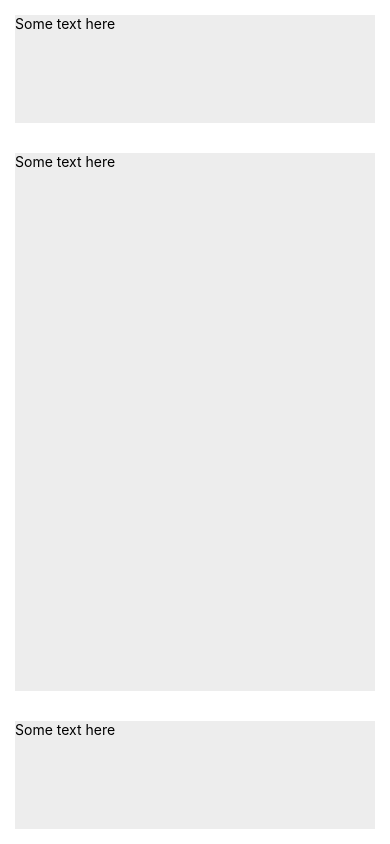
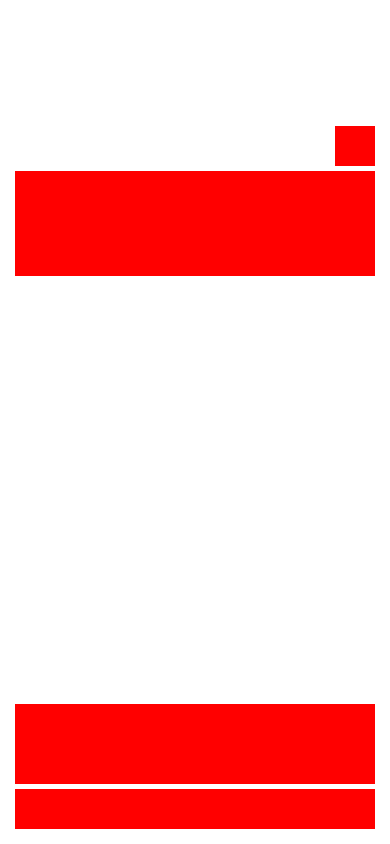
Before and after one commit to Aakash-Bhalani-GeorgianCollege/FirstApp, a React Native app in the folder FirstApp/: screen / in a window 390 px wide. Built offline with nearby package versions, Linux system fonts and the light colour scheme.

Commit message:
added second screen

```diff
--- a/FirstApp/App.tsx
+++ b/FirstApp/App.tsx
@@ -1,12 +1,10 @@
-import { StatusBar } from 'expo-status-bar';
-import { StyleSheet, Text, View } from 'react-native';
-import FlexBox1 from './src/components/FlexBox1'
+import { StyleSheet, View } from 'react-native';
+import FlexBox2 from './src/components/FlexBox2'
 
 export default function App() {
   return (
     <View style={styles.container}>
-      <FlexBox1/>
-      <StatusBar style="auto" />
+      <FlexBox2/>
     </View>
   );
 }
--- a/FirstApp/src/components/FlexBox1.tsx
+++ b/FirstApp/src/components/FlexBox1.tsx
@@ -1,22 +1,16 @@
-import { SafeAreaView, View, Text, StyleSheet } from "react-native"
+import { SafeAreaView, View, StyleSheet } from "react-native"
 
 const FlexBox1 = ()=> {
     return (
         <SafeAreaView style = {styles.wrapper}>
             <View style = {[styles.primary, styles.box1]}>
-                <View style = {styles.default}>
-                    <Text>Some text here</Text>
-                </View>
+                <View style = {styles.default}/>
             </View>
             <View style = {[styles.primary, styles.box2]}>
-                <View style = {styles.default}>
-                    <Text>Some text here</Text>
-                </View>
+                <View style = {styles.default}/>
             </View>
             <View style = {[styles.primary, styles.box3]}>
-                <View style = {styles.default}>
-                    <Text>Some text here</Text>
-                </View>
+                <View style = {styles.default}/>
             </View>
         </SafeAreaView>
     )
@@ -29,12 +23,12 @@ const styles = StyleSheet.create({
     },
     primary: {
         width: "100%",
-        height: 70,
+        height: 80,
         padding: 15
     },
     default: {
         flex: 1,
-        backgroundColor: "#ededed"
+        backgroundColor: 'red'
     },
     box1: {
         flex: 0.6
--- /dev/null
+++ b/FirstApp/src/components/FlexBox2.tsx
@@ -0,0 +1,58 @@
+import { SafeAreaView, View, Text, StyleSheet } from "react-native"
+
+const FlexBox2 = ()=> {
+    return (
+        <SafeAreaView style = {styles.wrapper}>
+            <View style = {[styles.primary, styles.box1]}>
+               <View style = {styles.box1_1}/>
+               <View style = {styles.box1_2}/>
+            </View>
+            <View style = {[styles.primary, styles.box2]}>
+                <View style = {styles.box2_1}/>
+               <View style = {styles.box2_2}/>
+            </View>
+        </SafeAreaView>
+    )
+}
+
+const styles = StyleSheet.create({
+    wrapper: {
+        flex: 1,
+        flexDirection: 'column'
+    },
+    primary: {
+        padding: 15
+    },
+    box1: {
+        flex: 1,
+        justifyContent: 'flex-end'
+    },
+    box1_1: {
+        width: 40,
+        height: 40,
+        marginTop: 5,
+        backgroundColor: 'red',
+        alignSelf: 'flex-end'
+    },
+    box1_2: {
+        flex: 0.5,
+        marginTop: 5,
+        backgroundColor: 'red'
+    },
+    box2: {
+        flex: 2,
+        justifyContent: 'flex-end'
+    },
+    box2_1: {
+        height: 80,
+        marginTop: 5,
+        backgroundColor: 'red'
+    },
+    box2_2: {
+        height: 40,
+        marginTop: 5,
+        backgroundColor: 'red'
+    }
+})
+
+export default FlexBox2
```
